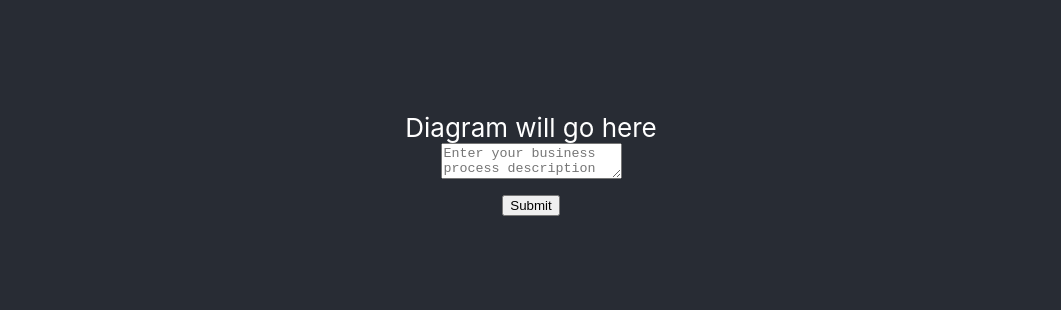
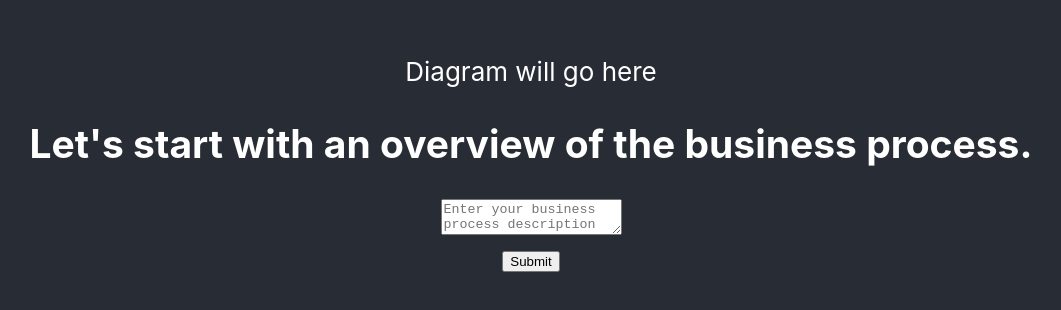
Before and after one commit to BlakeIzaguirre/GlyphToExcal, a React (Create React App) app in the folder gte/: page / in a window 1280 px wide. Shown: the part 236-546 px from the top of the page, without its empty margins (109-1170 px from the left). Built offline with nearby package versions, Linux system fonts and the light colour scheme.

Commit message:
Added banner text at top of form control

```diff
--- a/gte/src/BusinessProcessForm.js
+++ b/gte/src/BusinessProcessForm.js
@@ -10,6 +10,7 @@ function FormComponent() {
 
   return (
     <form onSubmit={handleSubmit}>
+      <h2>Let's start with an overview of the business process.</h2>
       <div>
         <textarea
           value={description}
```
